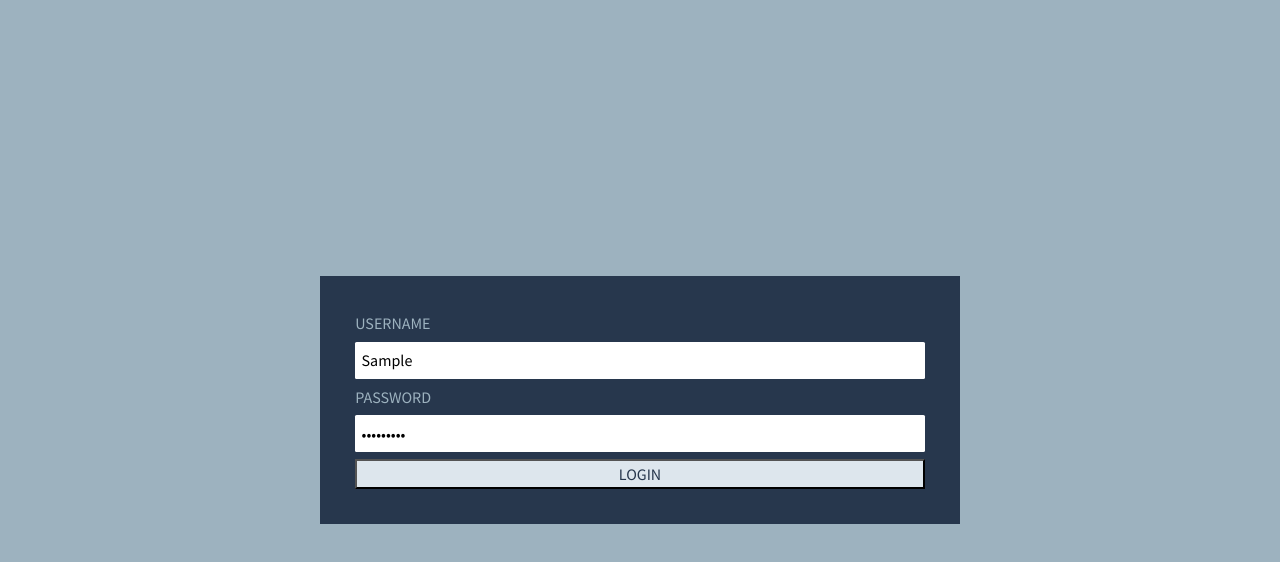
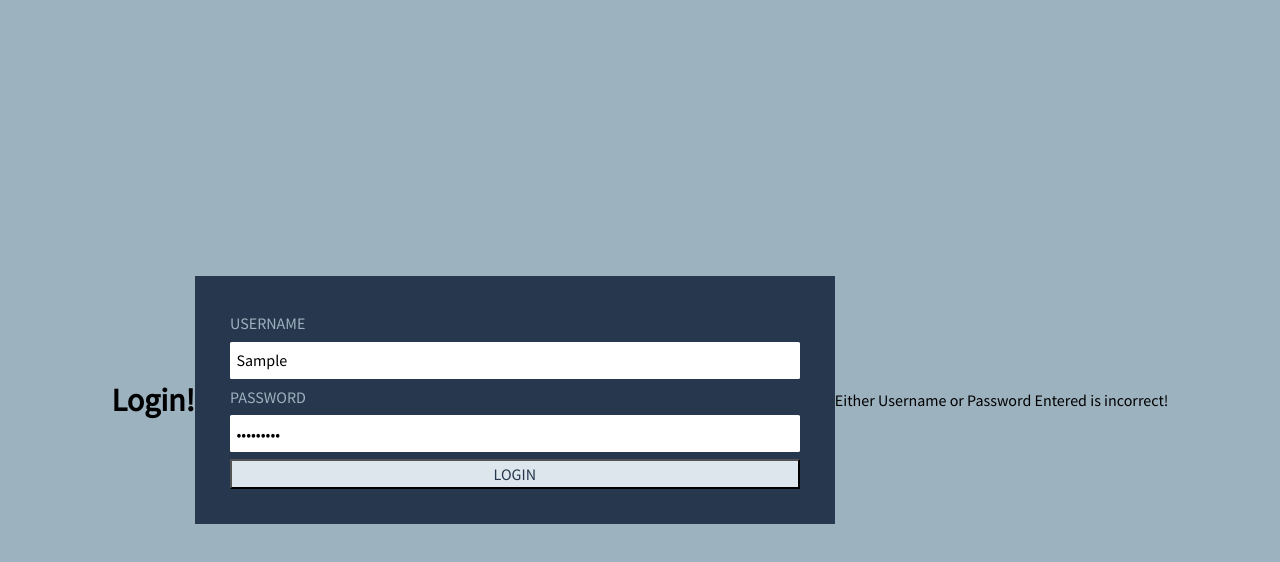
Before and after one commit to N-coder-bot/Houbse-Bill-Manager-Front-End-, a React (Vite) app: page /login in a window 1280 px wide. Both pictures are taken after typing "Sample", "Sample123" into the empty fields and a click on the button "LOGIN". Shown: the top 562 px of the page. Built offline with nearby package versions, Linux system fonts and the light colour scheme; no server answers.

Commit message:
useEffect hook for isAuthenticated updated

```diff
--- a/src/pages/Login/Login.jsx
+++ b/src/pages/Login/Login.jsx
@@ -1,12 +1,16 @@
 import styles from "./Login.module.css";
 import axios from "axios";
-import { useState, useContext } from "react";
+import { useState, useContext, useEffect } from "react";
 import { AuthContext } from "../../AuthContext";
 
 function Login() {
   const [username, setUsername] = useState("");
   const [password, setPassword] = useState("");
-  const { isAuthenticated } = useContext(AuthContext);
+  const [error, seterror] = useState(false);
+  const { isAuthenticated, user } = useContext(AuthContext);
+  useEffect(() => {
+    if (isAuthenticated) window.location.href = `/user/${user.username}`;
+  });
 
   const handleSubmit = async (event) => {
     event.preventDefault();
@@ -24,12 +28,14 @@ function Login() {
       console.log(response);
       window.location.href = `/user/${response.data.user.username}`;
     } catch (err) {
-      console.log(err);
+      seterror(true);
     }
   };
 
   return (
     <div className={styles.container}>
+      <h1 className={styles.title}>Login!</h1>
+
       <form onSubmit={handleSubmit} id={styles.form}>
         <label htmlFor="username" className={styles.formItem}>
           USERNAME
@@ -57,6 +63,13 @@ function Login() {
           LOGIN
         </button>
       </form>
+      {error ? (
+        <div className={styles.error}>
+          Either Username or Password Entered is incorrect!
+        </div>
+      ) : (
+        <></>
+      )}
     </div>
   );
 }
```
